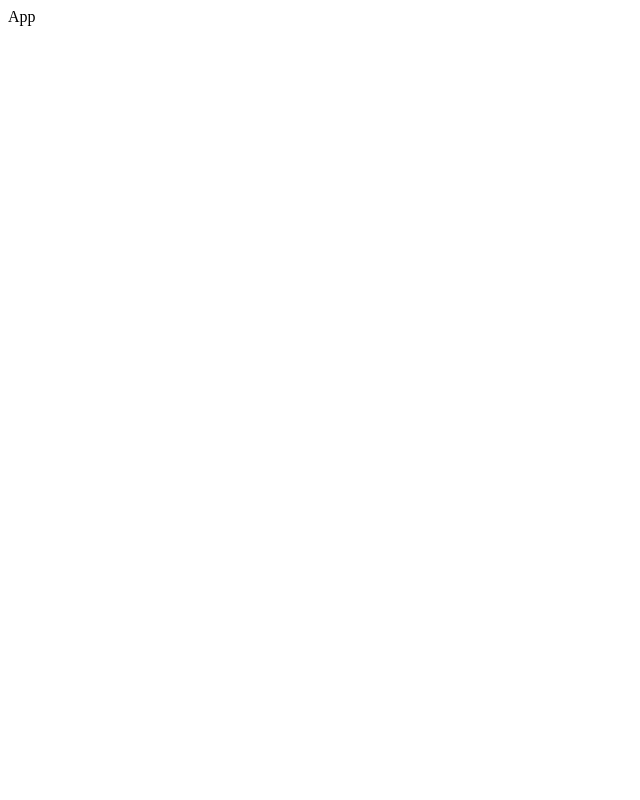
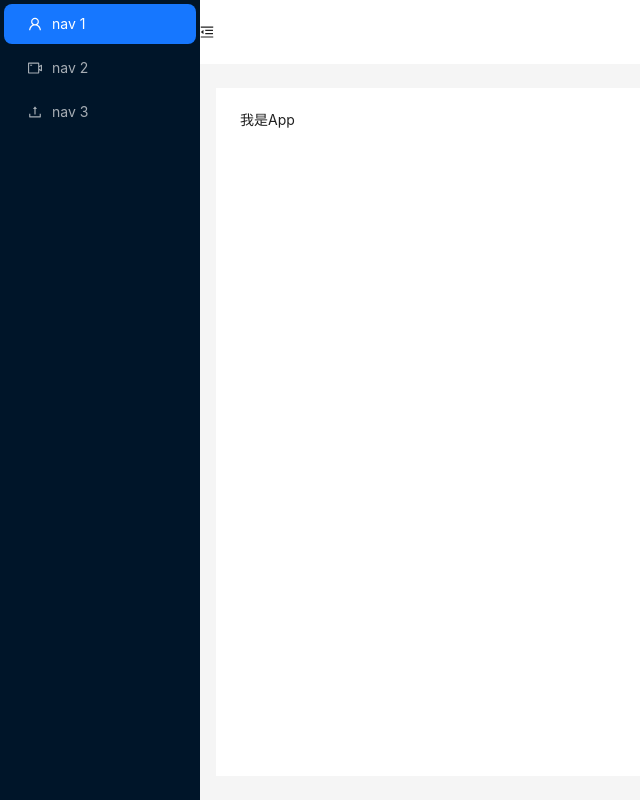
Before and after one commit to TopFiveGao/vite-react-antd5, a React (Vite) app: page / in a window 1280 px wide. Shown: the whole page, without its empty margins (0-640 px from the left). Built offline with nearby package versions, Linux system fonts and the light colour scheme.

Commit message:
理顺搭建好项目模板后，该怎么设计main.js、App.js等主要文件，及目录划分

```diff
--- a/package.json
+++ b/package.json
@@ -9,8 +9,12 @@
     "preview": "vite preview"
   },
   "dependencies": {
+    "@ant-design/icons": "^5.0.1",
+    "antd": "^5.3.0",
+    "axios": "^1.3.4",
     "react": "^18.2.0",
-    "react-dom": "^18.2.0"
+    "react-dom": "^18.2.0",
+    "react-router-dom": "^6.8.2"
   },
   "devDependencies": {
     "@types/react": "^18.0.27",
--- a/src/App.jsx
+++ b/src/App.jsx
@@ -1,11 +1,9 @@
+import MyLayout from '@/components/layout'
 
-function App() {
-
+export default function App() {
   return (
-    <div >
-      App
-    </div>
+    <MyLayout >
+      我是App
+    </MyLayout>
   )
 }
-
-export default App
--- /dev/null
+++ b/src/components/layout/index.jsx
@@ -0,0 +1,78 @@
+/*
+ * @Author       : topfivegao
+ * @Date         : 2023-03-07 19:17:03
+ * @FilePath     : /vite-react-antd5/src/components/layout/index.jsx
+ * @LastEditTime : 2023-03-07 21:03:13
+ * @Description  : 有空一起吃个饭啊!	微信联系 treeshaking666
+ *
+ * Copyright (c) 2023 by topfivegao, All Rights Reserved.
+ */
+import {
+    MenuFoldOutlined,
+    MenuUnfoldOutlined,
+    UploadOutlined,
+    UserOutlined,
+    VideoCameraOutlined,
+} from '@ant-design/icons';
+import { Layout, Menu, theme } from 'antd';
+import React, { useState } from 'react';
+const { Header, Sider, Content } = Layout;
+const MyLayout = ({ children }) => {
+    const [collapsed, setCollapsed] = useState(false);
+    const {
+        token: { colorBgContainer },
+    } = theme.useToken();
+    return (
+        <Layout style={{ height: '100vh' }}>
+            <Sider trigger={null} collapsible collapsed={collapsed}>
+                <div className="logo" />
+                <Menu
+                    theme="dark"
+                    mode="inline"
+                    defaultSelectedKeys={['1']}
+                    items={[
+                        {
+                            key: '1',
+                            icon: <UserOutlined />,
+                            label: 'nav 1',
+                        },
+                        {
+                            key: '2',
+                            icon: <VideoCameraOutlined />,
+                            label: 'nav 2',
+                        },
+                        {
+                            key: '3',
+                            icon: <UploadOutlined />,
+                            label: 'nav 3',
+                        },
+                    ]}
+                />
+            </Sider>
+            <Layout className="site-layout">
+                <Header
+                    style={{
+                        padding: 0,
+                        background: colorBgContainer,
+                    }}
+                >
+                    {React.createElement(collapsed ? MenuUnfoldOutlined : MenuFoldOutlined, {
+                        className: 'trigger',
+                        onClick: () => setCollapsed(!collapsed),
+                    })}
+                </Header>
+                <Content
+                    style={{
+                        margin: '24px 16px',
+                        padding: 24,
+                        minHeight: 280,
+                        background: colorBgContainer,
+                    }}
+                >
+                    {children}
+                </Content>
+            </Layout>
+        </Layout>
+    );
+};
+export default MyLayout;
--- a/src/main.jsx
+++ b/src/main.jsx
@@ -1,10 +1,13 @@
 import React from 'react'
 import ReactDOM from 'react-dom/client'
-import App from '@/App'
+import Router from '@/routes'
+import zhCN from 'antd/locale/zh_CN';
+import 'antd/dist/reset.css';
+import { ConfigProvider } from 'antd'
 
 
 ReactDOM.createRoot(document.getElementById('root')).render(
-  <React.StrictMode>
-    <App />
-  </React.StrictMode>,
+  <ConfigProvider locale={zhCN}>
+    <Router />
+  </ConfigProvider>
 )
--- /dev/null
+++ b/src/pages/students/home/index.jsx
@@ -0,0 +1,14 @@
+/*
+ * @Author       : topfivegao
+ * @Date         : 2023-03-07 18:55:40
+ * @FilePath     : /vite-react-antd5/pages/students/home/index.jsx
+ * @LastEditTime : 2023-03-07 18:55:47
+ * @Description  : 有空一起吃个饭啊!	微信联系 treeshaking666
+ *
+ * Copyright (c) 2023 by topfivegao, All Rights Reserved.
+ */
+export default function Home(){
+    return <>
+        home
+    </>
+}
--- /dev/null
+++ b/src/routes/index.jsx
@@ -0,0 +1,21 @@
+/**
+ * @Author       : topfivegao
+ * @Date         : 2023-03-07 18:42:17
+ * @FilePath     : /vite-react-antd5/src/routes/index.js
+ * @LastEditTime : 2023-03-07 18:42:17
+ * @Description  : 有空一起吃个饭啊!	微信联系 treeshaking666
+ *
+ * @Copyright (c) 2023 by topfivegao, All Rights Reserved.
+ */
+import { BrowserRouter, Routes, Route } from 'react-router-dom'
+import App from '@/App'
+import Students from '@/pages/students/home'
+
+export default function Router() {
+    return <BrowserRouter>
+        <Routes>
+            <Route path='/' element={<App />}></Route>
+            <Route path='/students' element={<Students />}></Route>
+        </Routes>
+    </BrowserRouter>
+}
```
Also changed, not shown: 2 other files (tests, documents, lock files or other folders).
